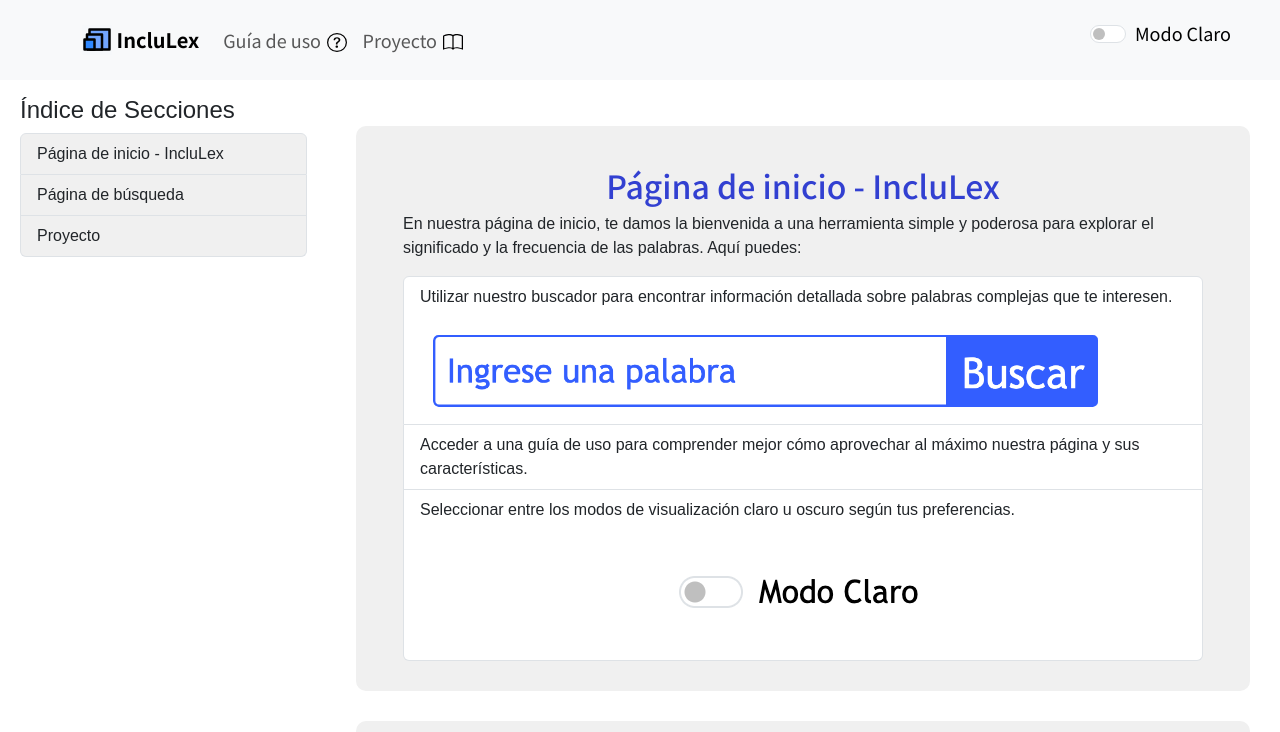
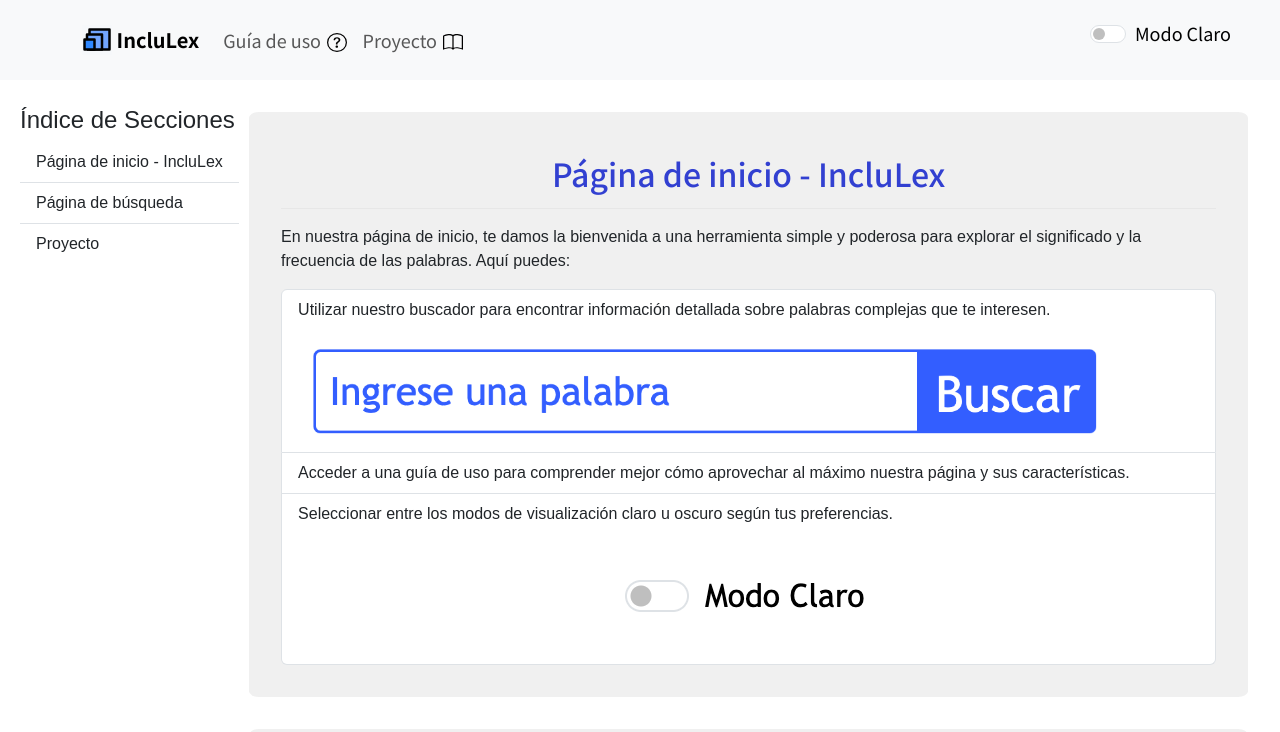
Before and after one commit to juliassanchez/Inclulex, a React (Vite) app in the folder client/: page /guia-uso in a window 1280 px wide. Shown: the top 732 px of the page. Built offline with nearby package versions, Linux system fonts and the light colour scheme.

Commit message:
guia-uso fixed

```diff
--- a/client/src/App.css
+++ b/client/src/App.css
@@ -240,28 +240,34 @@ body.light-mode {
 }
 
 .guia-uso-container {
-  margin-top: 12vh;
+  margin-top: 10vh;
   font-family: 'Gotham', sans-serif;
 }
 
 .section-content {
-  background-color: #F0F0F0; /* Color por defecto para light mode */
-  padding: 30px;
-  border-radius: 10px;
-  margin: 30px;
+  background-color: #f0f0f0;
+  padding: 3%;
+  border-radius: 1%;
+  margin: 3%;
+
 }
 
 .dark-mode .section-content {
   background-color: #212529; /* Color para dark mode */
 }
 
-.list-item {
-  background-color: #F0F0F0; /* Color de fondo para light mode */
+.gray-background .section-content {
+  background-color: #f0f0f0; /* Color de fondo para light mode */
+
 }
 
 .dark-mode .list-item{
+  background-color: #000; /* Color de fondo para dark mode */
+  color: #fff;
+}
+
+.dark-mode .list-item:hover{
   background-color: #212529; /* Color de fondo para dark mode */
-  color: #fff;
 }
 
 
--- a/client/src/App.jsx
+++ b/client/src/App.jsx
@@ -66,7 +66,7 @@ function App() {
           <Route index element={<SearchBar darkMode={darkMode} />} />
           <Route path='search/:palabra' element={<WordMeaning darkMode={darkMode} />} />
           <Route path='/guia-uso' element={<GuiaUso darkMode={darkMode} />} />
-          <Route path='/proyecto' element={<Proyecto darkMode={darkMode} />} />
+          <Route path='/proyecto' element={<Proyecto/>} />
         </Routes>
       </BrowserRouter>
     </div>
--- a/client/src/components/GuiaUso.jsx
+++ b/client/src/components/GuiaUso.jsx
@@ -1,5 +1,6 @@
 import React from 'react';
 import { Col, Row, ListGroup, ListGroupItem } from 'react-bootstrap';
+import { useState } from 'react';
 
 const GuiaUso = (props) => {
     const scrollToSection = (id) => {
@@ -11,10 +12,10 @@ const GuiaUso = (props) => {
 
     return (
         <Row className='guia-uso-container'>
-            <Col sm={3}>
+            <Col sm={2}>
                 <SectionIndex scrollToSection={scrollToSection} />
             </Col>
-            <Col sm={9}>
+            <Col sm={10}>
                 <div >
                     <Section title="Página de inicio - IncluLex" id="pagina-de-inicio" darkMode={props.darkMode}>
                         <Row>
@@ -76,9 +77,9 @@ const GuiaUso = (props) => {
 
 const SectionIndex = ({ scrollToSection }) => {
   return (
-    <div style={{ position: 'fixed', paddingLeft: '20px', width: '24%' }}>
+    <div style={{ position: 'fixed', paddingLeft: '20px', width: 'auto', paddingTop: '2%'}}>
       <h4>Índice de Secciones</h4>
-      <ListGroup>
+      <ListGroup variant="flush">
         <ListGroupItem action onClick={() => scrollToSection('pagina-de-inicio')} className='list-item'>Página de inicio - IncluLex</ListGroupItem>
         <ListGroupItem action onClick={() => scrollToSection('pagina-de-busqueda')} className='list-item'>Página de búsqueda</ListGroupItem>
         <ListGroupItem action onClick={() => scrollToSection('pagina-proyecto')} className='list-item'>Proyecto</ListGroupItem>
@@ -89,21 +90,26 @@ const SectionIndex = ({ scrollToSection }) => {
 
 const Section = ({ title, id, children, darkMode }) => {
     const titleStyle = {
-        color: darkMode ? '#42AFFE':'#3240D1',
+        color: darkMode ? '#42AFFE' : '#3240D1',
         textAlign: 'center',
         fontFamily: 'Noto Sans JP, sans-serif',
         fontSize: '2em',
-        marginTop: '10px'
+        marginTop: '10px',
     };
 
+    // Determina el color de fondo basado en isGrayBackground
+    const backgroundColor = id % 2 === 0 ? '' : 'gray-background';
+
     return (
-        <div id={id} className='section-content'>
+        <div id={id} className={`section-content ${backgroundColor}`}>
             <h3 style={titleStyle}>{title}</h3>
-            <div style={{ maxWidth: '800px', margin: '0 auto' }}>
+            <hr style={{ borderTop: '1px solid #ccc' }} />
+            <div>
                 {children}
             </div>
         </div>
     );
 };
 
+
 export default GuiaUso;
--- a/client/src/components/Proyecto.jsx
+++ b/client/src/components/Proyecto.jsx
@@ -1,6 +1,6 @@
 import { Row } from "react-bootstrap";
 
-const Proyecto = ({ darkMode }) => {
+const Proyecto = () => {
     return (
         <div className="proyecto-container">
         <h2 className='explanation-text'>Proyecto</h2>
```
